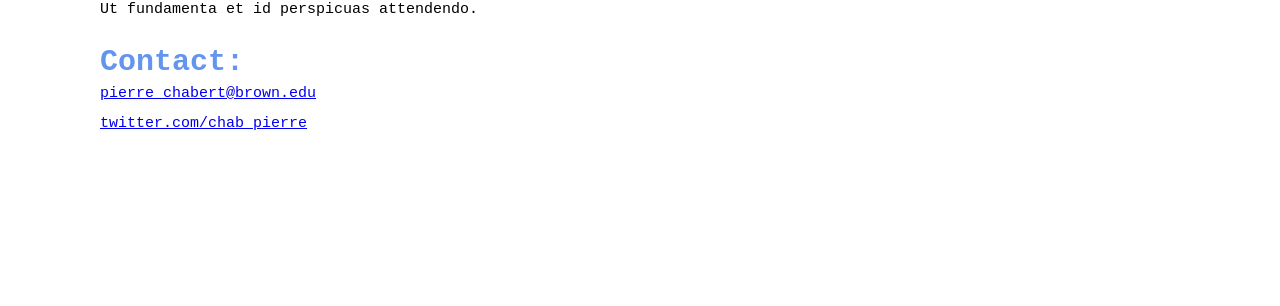
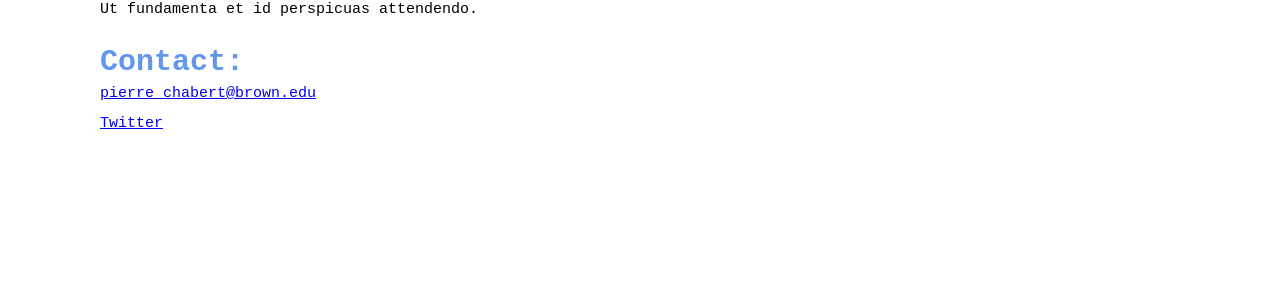
Before and after one commit to pierrechabert/pierrechabert.github.io, a Jekyll site: the page index.html, which Jekyll copies as it is, in a window 1280 px wide. Shown: the part 872-1178 px from the top of the page. Built offline with Jekyll 4.4.1, drawn with Linux system fonts in a browser that asks for light colours.

Commit message:
Update index.html

```diff
--- a/index.html
+++ b/index.html
@@ -63,7 +63,7 @@
 
   <h1 style="color:cornflowerblue; font-size:30px; margin-top:20px;">Contact: </h1>
   <p style="line-height: 2.0; font-size:15px;"> <a href="mailto:pierre_chabert@brown.edu">pierre_chabert@brown.edu </a></p>
-  <p style="line-height: 2.0; font-size:15px;"><a href="twitter.com/chab_pierre">twitter.com/chab_pierre </a></p>
+  <p style="line-height: 2.0; font-size:15px;"><a href="https://twitter.com/chab_pierre"> Twitter </a></p>
 
   </div>
 
```
